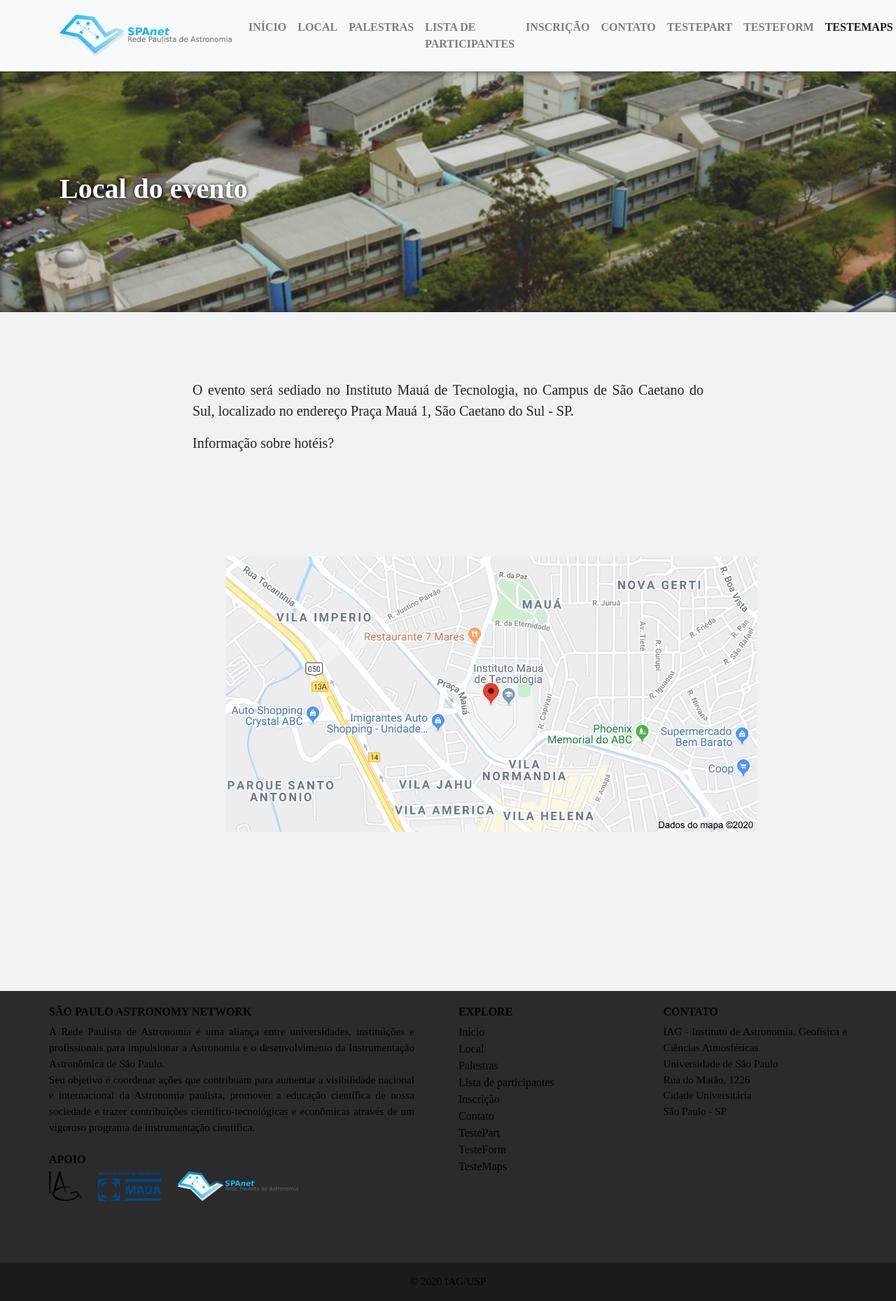
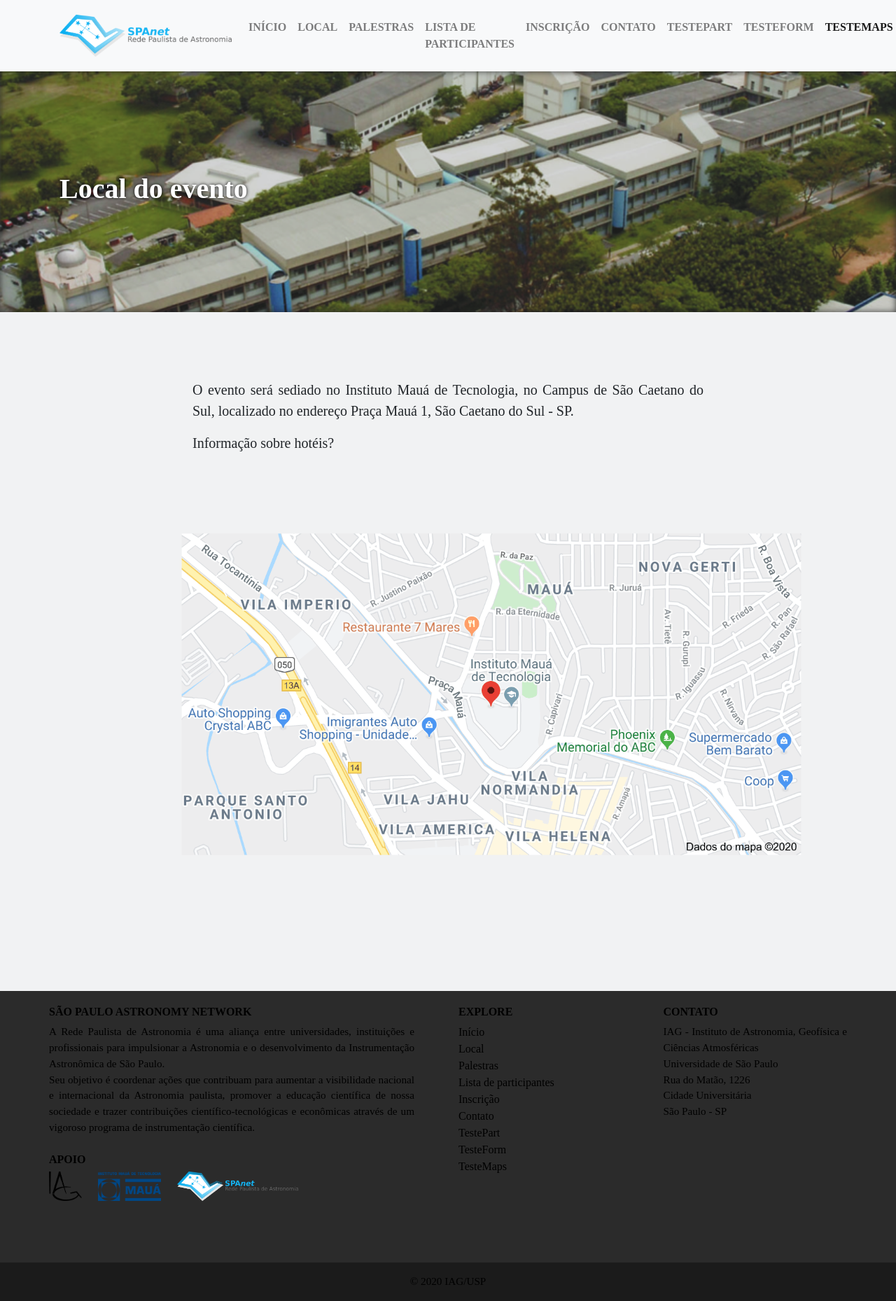
Before and after one commit to wosmla/website, a Jekyll site: the page built from _pgs/testmaps.html, in a window 1280 px wide. Shown: the whole page at 70% size. Built offline with Jekyll 4.4.1, drawn with Linux system fonts in a browser that asks for light colours.

Commit message:
Update testmaps.html

```diff
--- a/_pgs/testmaps.html
+++ b/_pgs/testmaps.html
@@ -17,7 +17,7 @@ layout: default
         </p>
       </div>
 
-      <img src="/assets/img/mauamapa.png" alt="Mauá Mapa" style="scale:0.6">
+      <img src="/assets/img/mauamapa.png" alt="Mauá Mapa" style="scale:0.7">
     </div>
   </div>
 </section>
```
